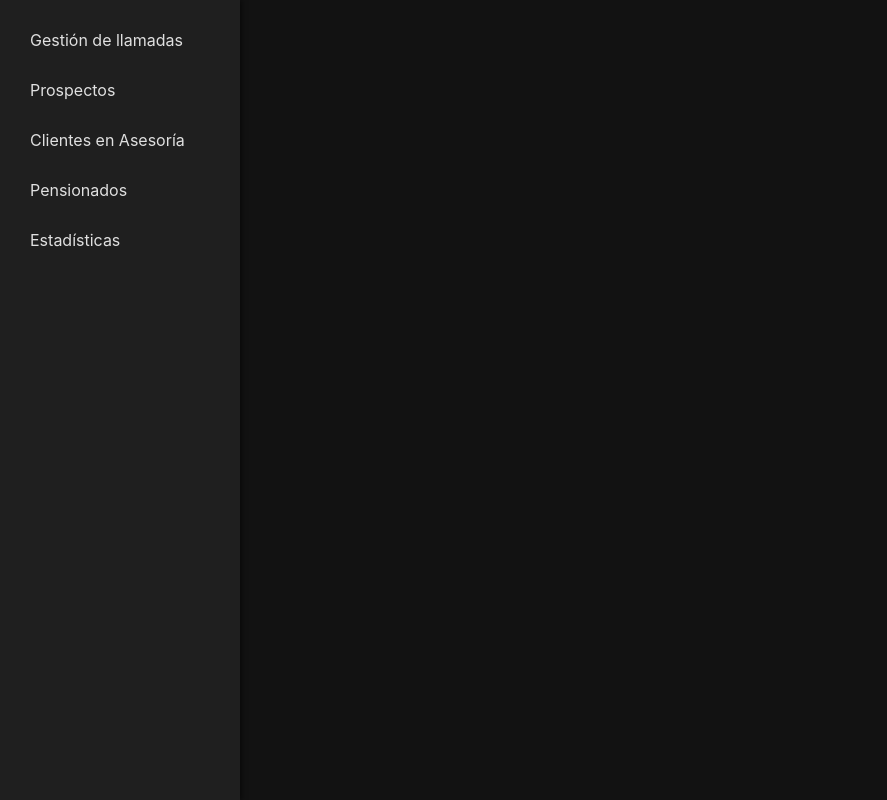
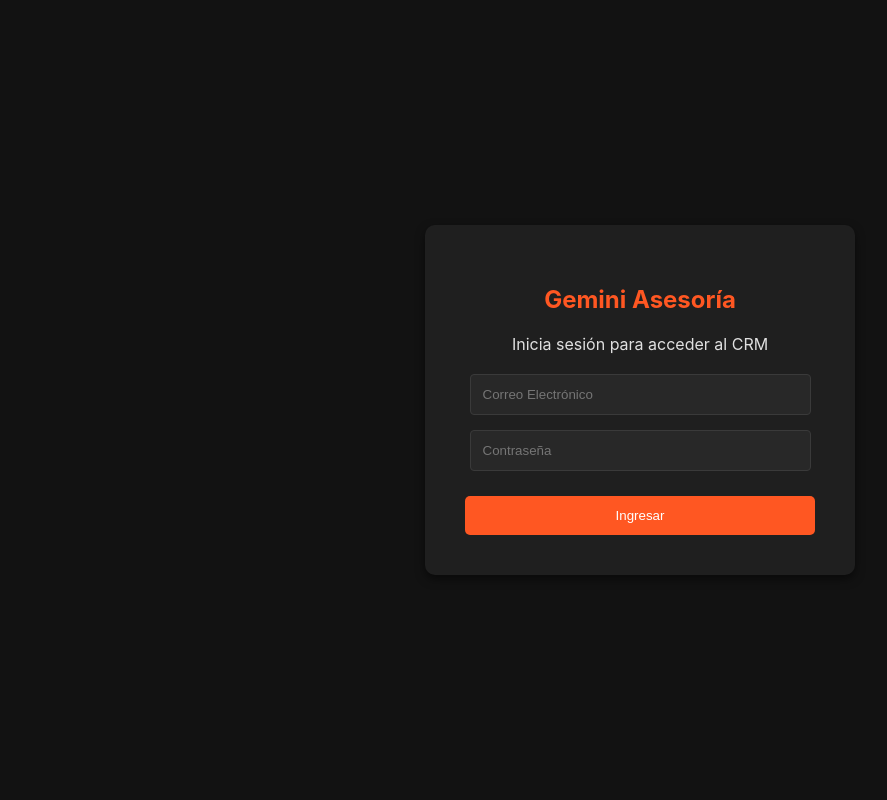
Before and after one commit to lbarria2004/crm-asesoria, a React (Create React App) app in the folder frontend/: page /login in a window 1280 px wide. Shown: the whole page, without its empty margins (0-887 px from the left). Built offline with nearby package versions, Linux system fonts and the light colour scheme; no server answers.

Commit message:
feat: Implement user authentication and login screen

```diff
--- a/frontend/src/App.css
+++ b/frontend/src/App.css
@@ -107,3 +107,31 @@ button:hover {
   color: white;
   border-radius: 4px;
 }
+/* --- ESTILOS DE LOGIN --- */
+.login-background {
+  min-height: 100vh;
+  display: flex;
+  justify-content: center;
+  align-items: center;
+  background-color: #121212;
+}
+
+.login-form-box {
+  background-color: #1f1f1f;
+  padding: 40px;
+  border-radius: 10px;
+  box-shadow: 0 4px 10px rgba(0, 0, 0, 0.5);
+  max-width: 350px;
+  width: 90%;
+  text-align: center;
+}
+
+.login-form-box input {
+  width: 90%;
+  padding: 12px;
+  margin-bottom: 15px;
+  background-color: #282828;
+  border: 1px solid #3a3a3a;
+  color: white;
+  border-radius: 4px;
+}
--- a/frontend/src/App.js
+++ b/frontend/src/App.js
@@ -1,32 +1,62 @@
-// src/App.js
+// src/App.js (VERSION CON SEGURIDAD)
+import React, { useState, useEffect } from 'react';
+import { BrowserRouter as Router, Route, Routes, Navigate } from 'react-router-dom';
+import { auth } from './firebase'; // Importamos el servicio de autenticación
+import { onAuthStateChanged } from "firebase/auth"; // Para escuchar cambios de estado
 
-import React from 'react';
-import { BrowserRouter as Router, Route, Routes } from 'react-router-dom';
 import Sidebar from './components/Sidebar';
 import GestionLlamadas from './pages/GestionLlamadas';
 import Estadisticas from './pages/Estadisticas';
+import Login from './pages/Login'; // Importamos la nueva pantalla de Login
 import './App.css';
 
 function App() {
-  return (
-    <Router>
+  const [user, setUser] = useState(null);
+  const [loading, setLoading] = useState(true);
+
+  useEffect(() => {
+    // Suscripción al estado de autenticación
+    const unsubscribe = onAuthStateChanged(auth, (currentUser) => {
+      setUser(currentUser);
+      setLoading(false);
+    });
+
+    return () => unsubscribe(); // Limpiar la suscripción al desmontar
+  }, []);
+
+  if (loading) {
+    // Muestra una pantalla de carga mientras Firebase verifica el estado del usuario
+    return <div className="loading-screen">Verificando sesión...</div>;
+  }
+
+  // El componente principal del layout (Sidebar + Contenido)
+  const MainLayout = (
     <div className="app-container">
       <Sidebar />
       <div className="main-content">
         <Routes>
-            {/* Ruta Principal: Gestión de Llamadas */}
+          {/* Rutas Protegidas */}
           <Route path="/" element={<GestionLlamadas />} />
-
-            {/* Rutas del embudo de ventas, reutilizando el mismo componente */}
           <Route path="/prospectos" element={<GestionLlamadas key="prospectos" estado="Prospecto" />} />
           <Route path="/asesoria" element={<GestionLlamadas key="asesoria" estado="Asesoría" />} />
           <Route path="/pensionados" element={<GestionLlamadas key="pensionados" estado="Pensionado" />} />
-
-            {/* Ruta para el Dashboard */}
           <Route path="/estadisticas" element={<Estadisticas />} />
+          {/* Si el usuario escribe una ruta incorrecta, lo enviamos a la principal */}
+          <Route path="*" element={<Navigate to="/" />} />
         </Routes>
       </div>
     </div>
+  );
+
+  return (
+    <Router>
+      <Routes>
+        {/* Ruta de Login (Pública) */}
+        <Route path="/login" element={<Login />} />
+
+        {/* Si el usuario está logueado, ve el MainLayout. Si no, va al Login. */}
+        <Route path="/*" element={user ? MainLayout : <Navigate to="/login" replace />} />
+      </Routes>
     </Router>
   );
 }
--- /dev/null
+++ b/frontend/src/pages/Login.js
@@ -0,0 +1,54 @@
+// src/pages/Login.js
+import React, { useState } from 'react';
+import { auth } from '../firebase'; // Importamos el servicio de autenticación
+import { signInWithEmailAndPassword } from "firebase/auth";
+
+function Login() {
+    const [email, setEmail] = useState('');
+    const [password, setPassword] = useState('');
+    const [error, setError] = useState('');
+
+    const handleLogin = async (e) => {
+        e.preventDefault();
+        setError('');
+        try {
+            await signInWithEmailAndPassword(auth, email, password);
+            // Éxito: el listener en App.js redirige automáticamente
+        } catch (error) {
+            // Manejo de errores comunes de Firebase
+            setError('Credenciales inválidas o usuario no encontrado.');
+            console.error("Login Error:", error.code, error.message);
+        }
+    };
+
+    return (
+        <div className="login-background">
+            <form onSubmit={handleLogin} className="login-form-box">
+                <h2 style={{color: '#ff5722'}}>Gemini Asesoría</h2>
+                <p style={{color: '#e0e0e0', marginBottom: '20px'}}>Inicia sesión para acceder al CRM</p>
+
+                <input
+                    type="email"
+                    placeholder="Correo Electrónico"
+                    value={email}
+                    onChange={(e) => setEmail(e.target.value)}
+                    required
+                />
+                <input
+                    type="password"
+                    placeholder="Contraseña"
+                    value={password}
+                    onChange={(e) => setPassword(e.target.value)}
+                    required
+                />
+
+                {error && <p style={{ color: 'red', marginTop: '10px' }}>{error}</p>}
+
+                <button type="submit" style={{ width: '100%', padding: '12px' }}>
+                    Ingresar
+                </button>
+            </form>
+        </div>
+    );
+}
+export default Login;
```
Lines whose indentation alone changed are shown as unchanged.
